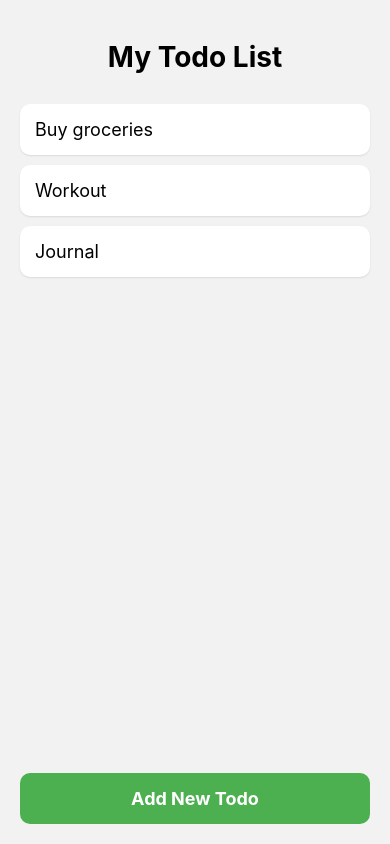
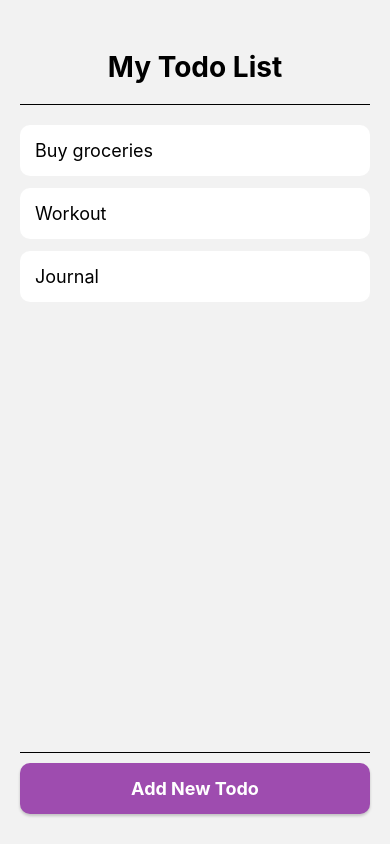
Before and after one commit to Pro-duck400/Assignment1_3701ICT_Ekaterina, a React Native app: screen /Home in a window 390 px wide. Built offline with nearby package versions, Linux system fonts and the light colour scheme.

Commit message:
Milestone 1: Finalized design

```diff
--- a/src/components/ListItems.js
+++ b/src/components/ListItems.js
@@ -1,4 +1,3 @@
-import React from "react";
 import { View, Text, StyleSheet } from "react-native";
 
 export default function ListItems({ title }) {
@@ -11,15 +10,11 @@ export default function ListItems({ title }) {
 
 const styles = StyleSheet.create({
   todoItem: {
-    backgroundColor: "#fff",
+    backgroundColor: "#ffffff",
     padding: 15,
     borderRadius: 10,
-    marginBottom: 10,
-    elevation: 2,
-    shadowColor: "#000",
-    shadowOffset: { width: 0, height: 1 },
-    shadowOpacity: 0.1,
-    shadowRadius: 2,
+    marginBottom: 12,
+    elevation: 3,
   },
   todoText: {
     fontSize: 18,
--- a/src/components/TButton.js
+++ /dev/null
@@ -1,6 +0,0 @@
-import React from "react";
-import { Button } from "react-native";
-
-export default function TButton({ buttonName, onPress }) {
-  return <Button title={buttonName} />;
-}
--- a/src/components/Title.js
+++ b/src/components/Title.js
@@ -1,4 +1,3 @@
-import React from "react";
 import { Text, StyleSheet } from "react-native";
 
 export default function Title({ children }) {
@@ -8,11 +7,11 @@ export default function Title({ children }) {
 const styles = StyleSheet.create({
   title: {
     fontSize: 28,
+    marginTop: 30,
     fontWeight: "bold",
-    marginBottom: 20,
     textAlign: "center",
-    backgroundColor: "green",
-    padding: 20,
+    marginBottom: 10,
+    color: "black",
     borderRadius: 10,
   },
 });
--- /dev/null
+++ b/src/components/addButton.js
@@ -0,0 +1,29 @@
+import { TouchableOpacity, Text, StyleSheet } from "react-native";
+
+export default function TButton({ buttonName, onPress }) {
+  return (
+    <TouchableOpacity style={styles.button} onPress={onPress}>
+      <Text style={styles.buttonText}>{buttonName}</Text>
+    </TouchableOpacity>
+  );
+}
+
+const styles = StyleSheet.create({
+  button: {
+    backgroundColor: "#9e4caf",
+    padding: 15,
+    borderRadius: 10,
+    alignItems: "center",
+    elevation: 3,
+    shadowColor: "#000",
+    shadowOffset: { width: 0, height: 2 },
+    shadowOpacity: 0.2,
+    shadowRadius: 3,
+    marginBottom: 10,
+  },
+  buttonText: {
+    color: "#fff",
+    fontSize: 18,
+    fontWeight: "bold",
+  },
+});
--- a/src/screens/Home.js
+++ b/src/screens/Home.js
@@ -1,6 +1,7 @@
-import React from "react";
-import { View, Text, StyleSheet, TouchableOpacity } from "react-native";
+import { View, StyleSheet } from "react-native";
 import ListItems from "../components/ListItems";
+import Title from "../components/Title";
+import TButton from "../components/addButton";
 
 export default function Home() {
   const listItems = [
@@ -11,16 +12,15 @@ export default function Home() {
 
   return (
     <View style={styles.container}>
-      <Text style={styles.title}>My Todo List</Text>
+      <Title>My Todo List</Title>
+      <View style={styles.divider} />
       <View style={styles.listContainer}>
         {listItems.map((item) => (
           <ListItems key={item.id} title={item.title} />
         ))}
       </View>
-
-      <TouchableOpacity style={styles.addButton}>
-        <Text style={styles.addButtonText}>Add New Todo</Text>
-      </TouchableOpacity>
+      <View style={styles.divider} />
+      <TButton buttonName="Add New Todo" />
     </View>
   );
 }
@@ -31,26 +31,13 @@ const styles = StyleSheet.create({
     backgroundColor: "#f2f2f2",
     padding: 20,
   },
-  title: {
-    fontSize: 28,
-    fontWeight: "bold",
-    textAlign: "center",
-    marginVertical: 20,
-  },
   listContainer: {
     flex: 1,
+    marginTop: 10,
+  },
+  divider: {
+    height: 1,
+    backgroundColor: "black",
     marginVertical: 10,
   },
-  addButton: {
-    backgroundColor: "#4CAF50",
-    padding: 15,
-    borderRadius: 10,
-    alignItems: "center",
-    marginTop: 20,
-  },
-  addButtonText: {
-    color: "#fff",
-    fontSize: 18,
-    fontWeight: "bold",
-  },
 });
```
